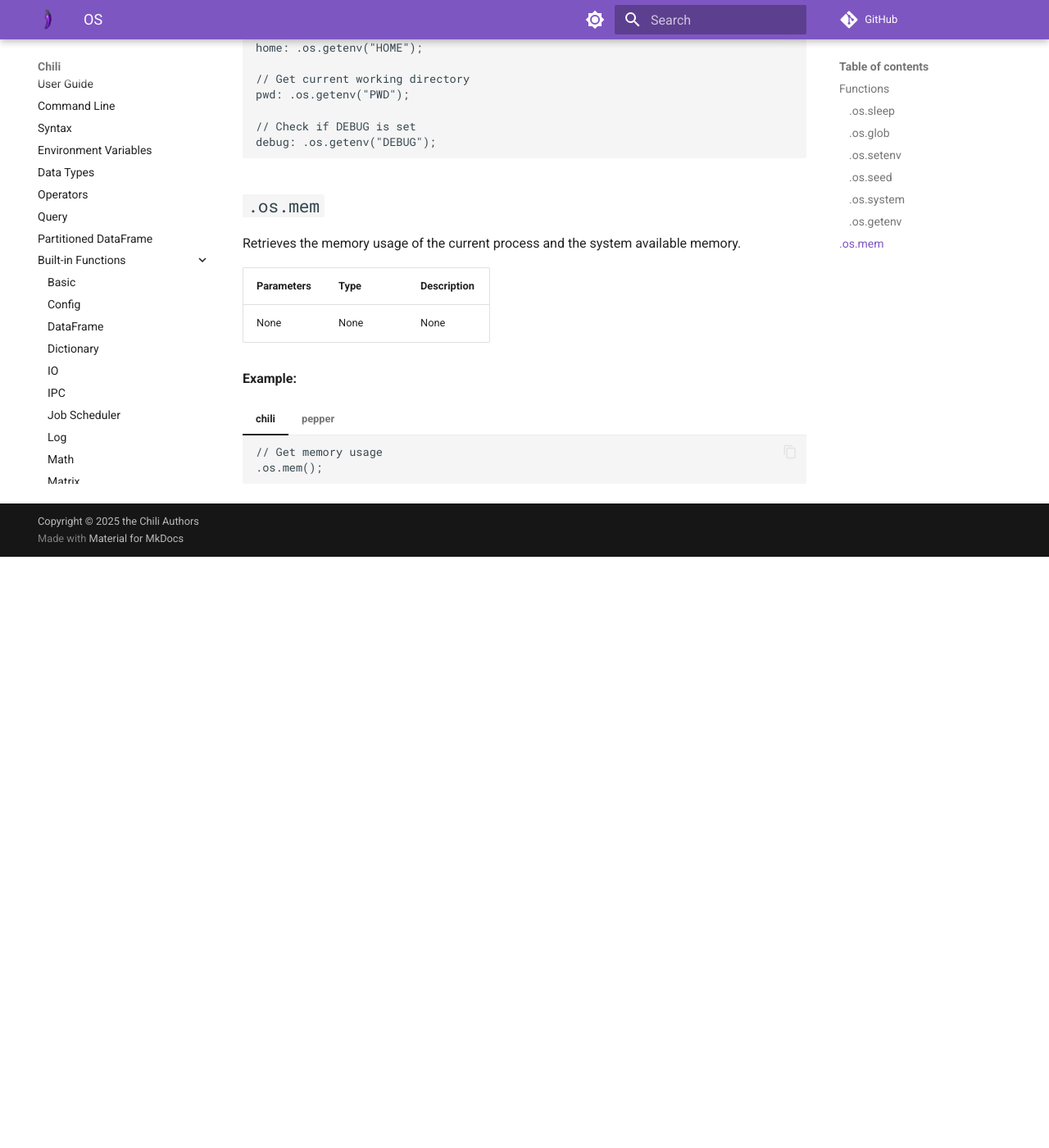
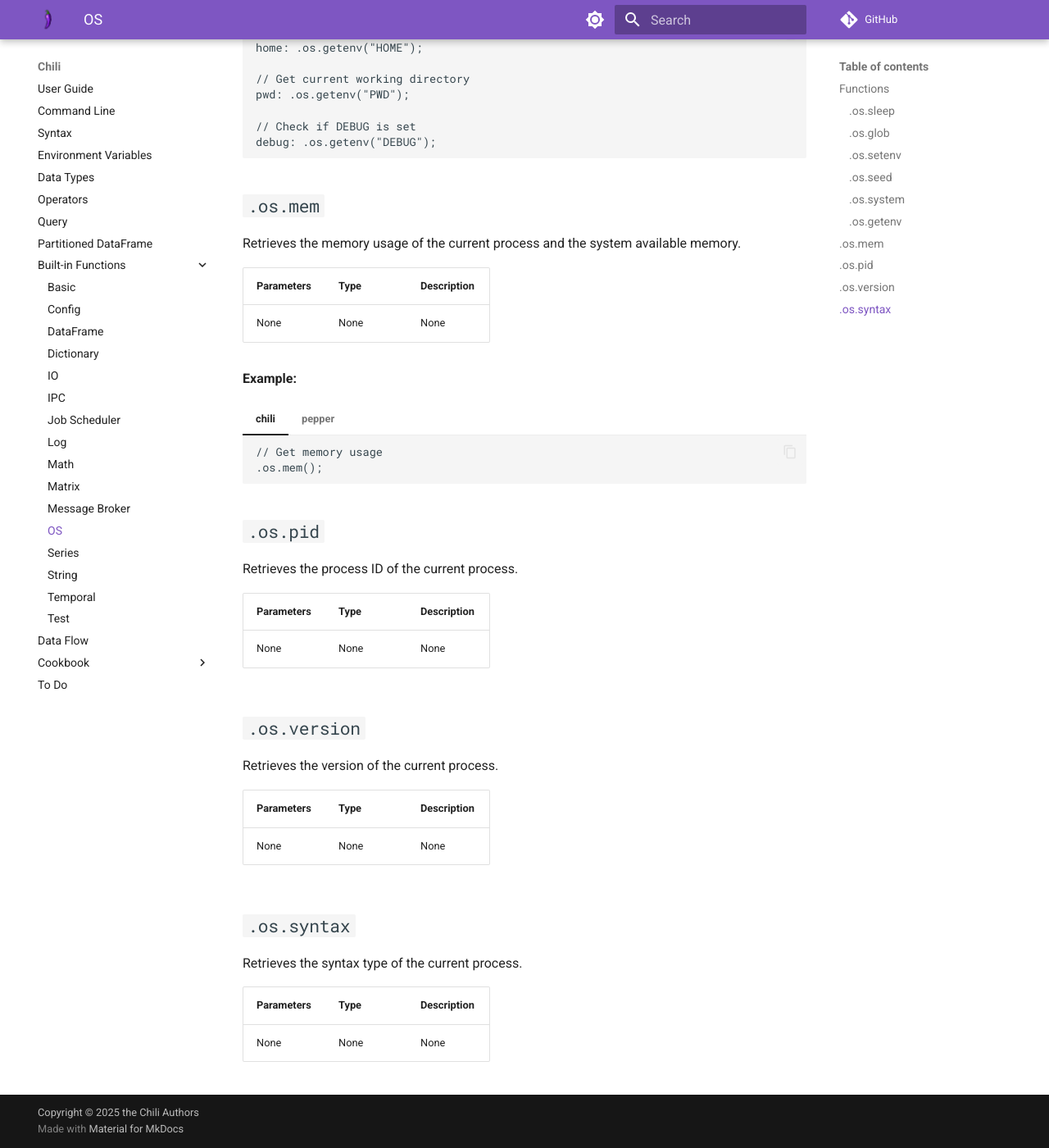
Before and after one commit to purple-chili/purple-chili.github.io, an MkDocs documentation site: the page built from docs/built-in-functions/os.md, in a window 1280 px wide and 1400 px high, scrolled down 2580 px. Shown: the whole window at 82% size. Built offline with MkDocs 1.6.1 and Material for MkDocs 9.7.7, drawn with Linux system fonts in a browser that asks for light colours; comment, search, counter and statistics services are not loaded; before the commit the page ends 3259 px from its top, so only the background shows below that.

Commit message:
Enhance command line documentation: add new arguments for lazy evaluation, version printing, and help message. Expand built-in functions documentation with new `.os` functions for process ID, version, and syntax retrieval.

````diff
--- a/docs/built-in-functions/os.md
+++ b/docs/built-in-functions/os.md
@@ -195,3 +195,27 @@ Retrieves the memory usage of the current process and the system available memor
     // Get memory usage
     .os.mem[];
     ```
+
+## `.os.pid`
+
+Retrieves the process ID of the current process.
+
+| Parameters | Type | Description |
+| ---------- | ---- | ----------- |
+| None       | None | None        |
+
+## `.os.version`
+
+Retrieves the version of the current process.
+
+| Parameters | Type | Description |
+| ---------- | ---- | ----------- |
+| None       | None | None        |
+
+## `.os.syntax`
+
+Retrieves the syntax type of the current process.
+
+| Parameters | Type | Description |
+| ---------- | ---- | ----------- |
+| None       | None | None        |
````
Also changed, not shown: docs/cmd-line.md (+3 -0 lines).
